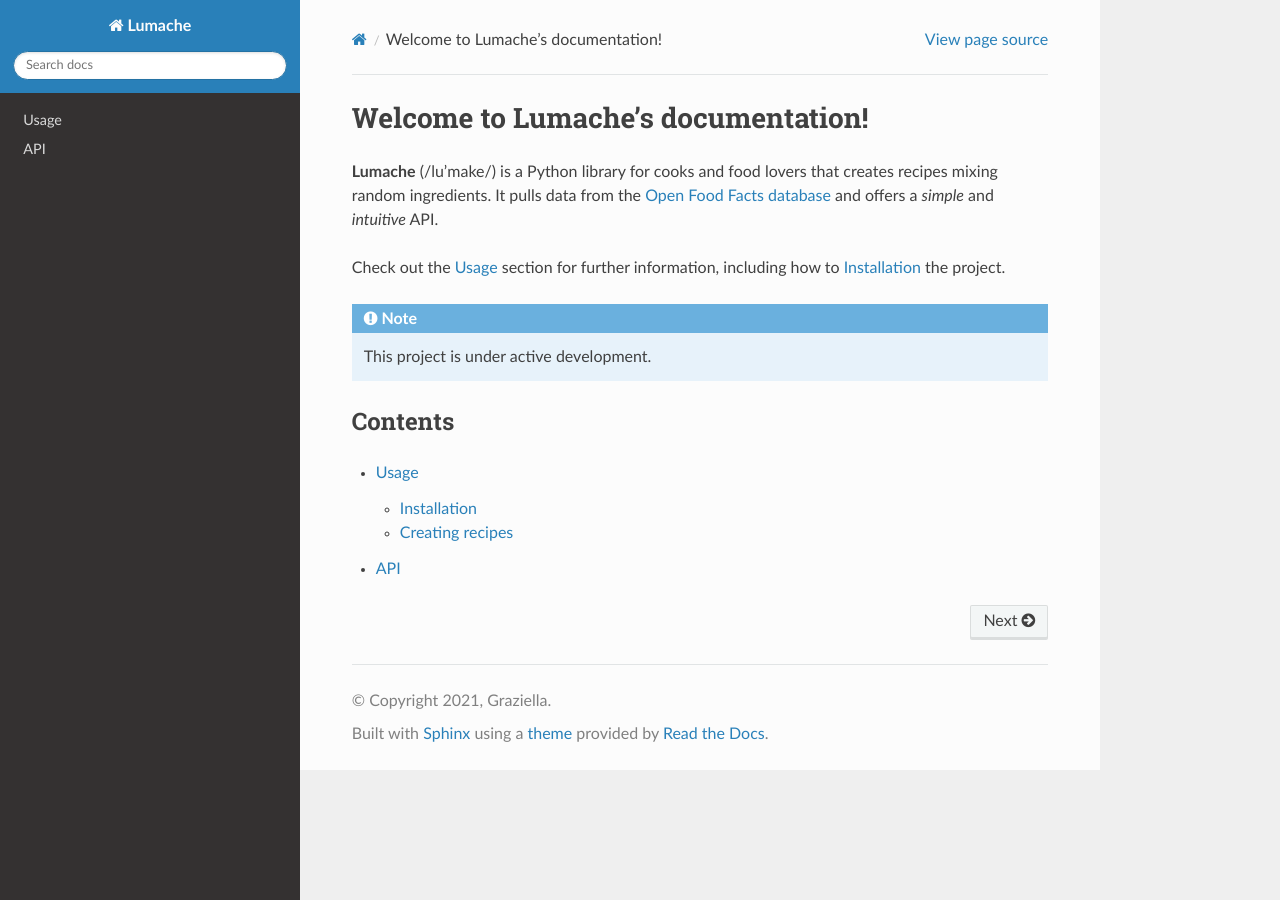
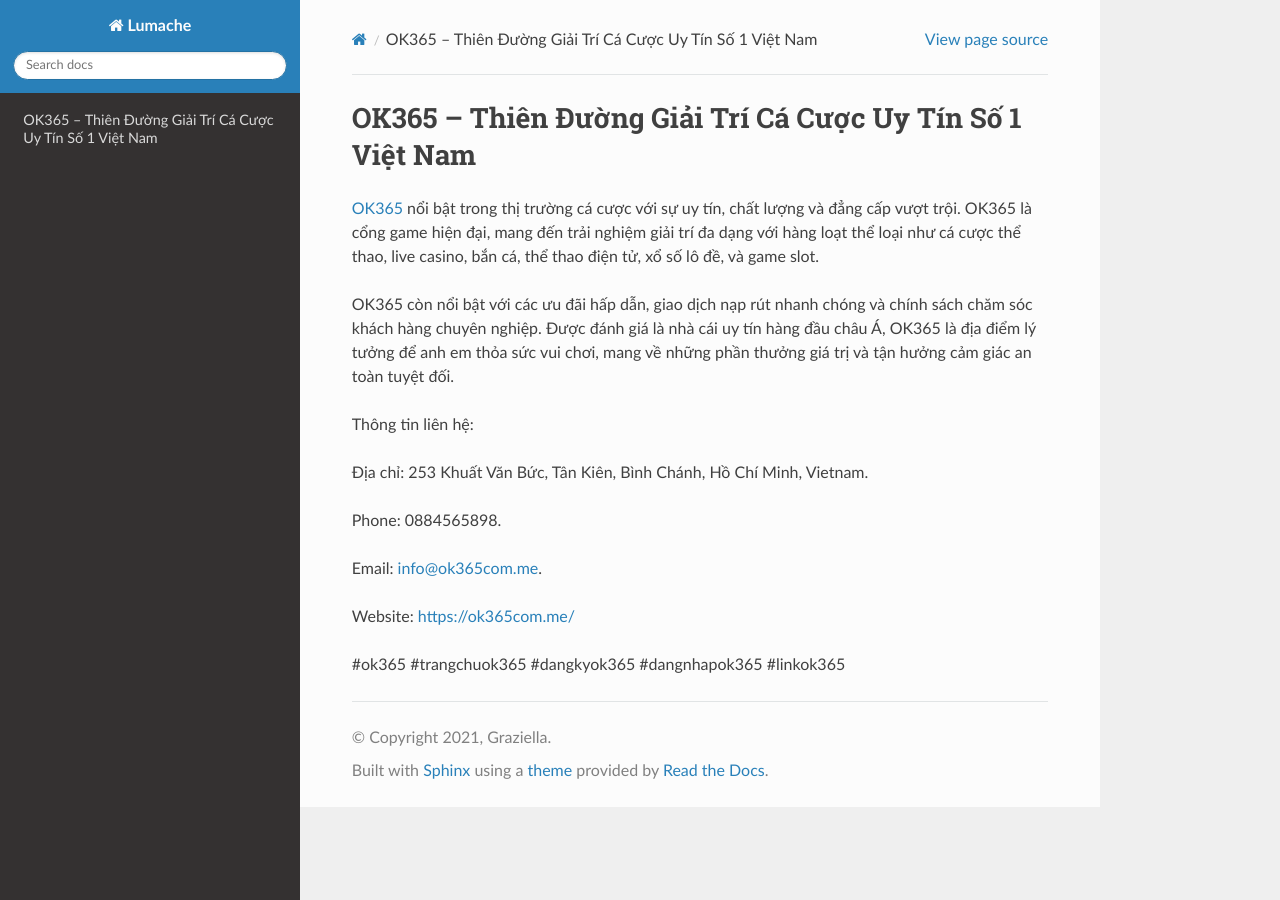
Before and after one commit to plapenanec/ok365comme1, a Sphinx documentation site: the page built from docs/source/index.rst, in a window 1280 px wide. Built offline with Sphinx 7.4.7 and the Read the Docs theme 3.1.0, drawn with Linux system fonts in a browser that asks for light colours.

Commit message:
Update index.rst

```diff
--- a/docs/source/index.rst
+++ b/docs/source/index.rst
@@ -1,22 +1,18 @@
-Welcome to Lumache's documentation!
+OK365 – Thiên Đường Giải Trí Cá Cược Uy Tín Số 1 Việt Nam
 ===================================
 
-**Lumache** (/lu'make/) is a Python library for cooks and food lovers
-that creates recipes mixing random ingredients.
-It pulls data from the `Open Food Facts database <https://world.openfoodfacts.org/>`_
-and offers a *simple* and *intuitive* API.
+`OK365 <https://ok365com.me/>`_ nổi bật trong thị trường cá cược với sự uy tín, chất lượng và đẳng cấp vượt trội. OK365 là cổng game hiện đại, mang đến trải nghiệm giải trí đa dạng với hàng loạt thể loại như cá cược thể thao, live casino, bắn cá, thể thao điện tử, xổ số lô đề, và game slot.
 
-Check out the :doc:`usage` section for further information, including
-how to :ref:`installation` the project.
+OK365 còn nổi bật với các ưu đãi hấp dẫn, giao dịch nạp rút nhanh chóng và chính sách chăm sóc khách hàng chuyên nghiệp. Được đánh giá là nhà cái uy tín hàng đầu châu Á, OK365 là địa điểm lý tưởng để anh em thỏa sức vui chơi, mang về những phần thưởng giá trị và tận hưởng cảm giác an toàn tuyệt đối.
 
-.. note::
+Thông tin liên hệ:
 
-   This project is under active development.
+Địa chỉ: 253 Khuất Văn Bức, Tân Kiên, Bình Chánh, Hồ Chí Minh, Vietnam.
 
-Contents
---------
+Phone: 0884565898.
 
-.. toctree::
+Email: info@ok365com.me.
 
-   usage
-   api
+Website: https://ok365com.me/
+
+#ok365 #trangchuok365 #dangkyok365 #dangnhapok365 #linkok365
```
